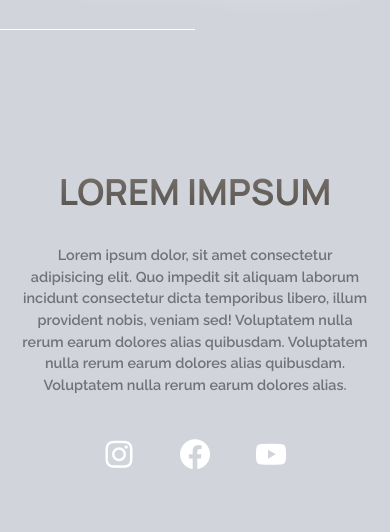
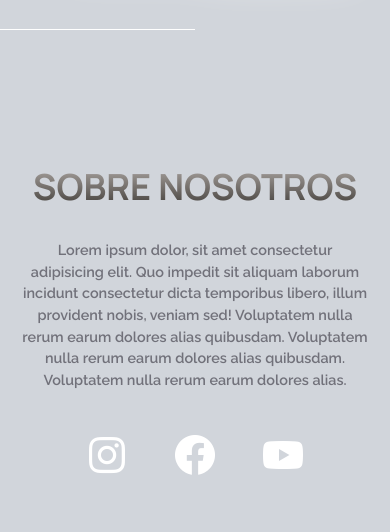
Before and after one commit to Najdorf12/glc-tech, a React (Vite) app: page / in a window 390 px wide. Shown: the part 776-1308 px from the top of the page. Built offline with nearby package versions, Linux system fonts and the light colour scheme; no server answers.

Commit message:
add styles

```diff
--- a/src/pages/Home.jsx
+++ b/src/pages/Home.jsx
@@ -39,8 +39,8 @@ const Home = () => {
       </main>
       <section className="relative w-full h-[70vh] bg-gray-300 z-50 flex justify-center items-center px-2 sm:px-4 text-gray-300 -mt-[10%] md:mt-0 xl:h-[80dvh] 2xl:h[70dvh] ">
         <article className="relative z-50 flex flex-col  justify-center items-center gap-8 lg:gap-5 text-center sm:max-w-[600px] lg:max-w-[800px]  xl:gap-8 2xl:gap-10 ">
-          <h6 className="font-title text-4xl  font-bold md:text-6xl lg:text-[9dvh] bg-gradient-to-t from-stone-600 to-stone-500 inline-block text-transparent bg-clip-text">
-            LOREM IMPSUM
+          <h6 className="font-title text-4xl  font-bold md:text-6xl lg:text-[9dvh] bg-gradient-to-t from-stone-700 to-stone-400 inline-block text-transparent bg-clip-text">
+            SOBRE NOSOTROS
           </h6>
           <p className="font-text2 px-3  text-zinc-500 text-[.9rem] font-semibold sm:text-base  xl:px-8 2xl:text-lg  ">
             Lorem ipsum dolor, sit amet consectetur adipisicing elit. Quo
@@ -49,7 +49,7 @@ const Home = () => {
             earum dolores alias quibusdam. Voluptatem nulla rerum earum dolores
             alias quibusdam. Voluptatem nulla rerum earum dolores alias.
           </p>
-          <ul className="text-white text-4xl flex gap-10 mt-2 xl:text-5xl xl:gap-12 2xl:text-6xl 2xl:gap-16">
+          <ul className="text-white text-5xl flex gap-10 mt-2 xl:text-5xl xl:gap-12 2xl:text-6xl 2xl:gap-16">
             <li>
               <Link to={"https://www.instagram.com/grupolacomunidad/"} target="blank">
                 <i class="bx bxl-instagram"></i>
```
